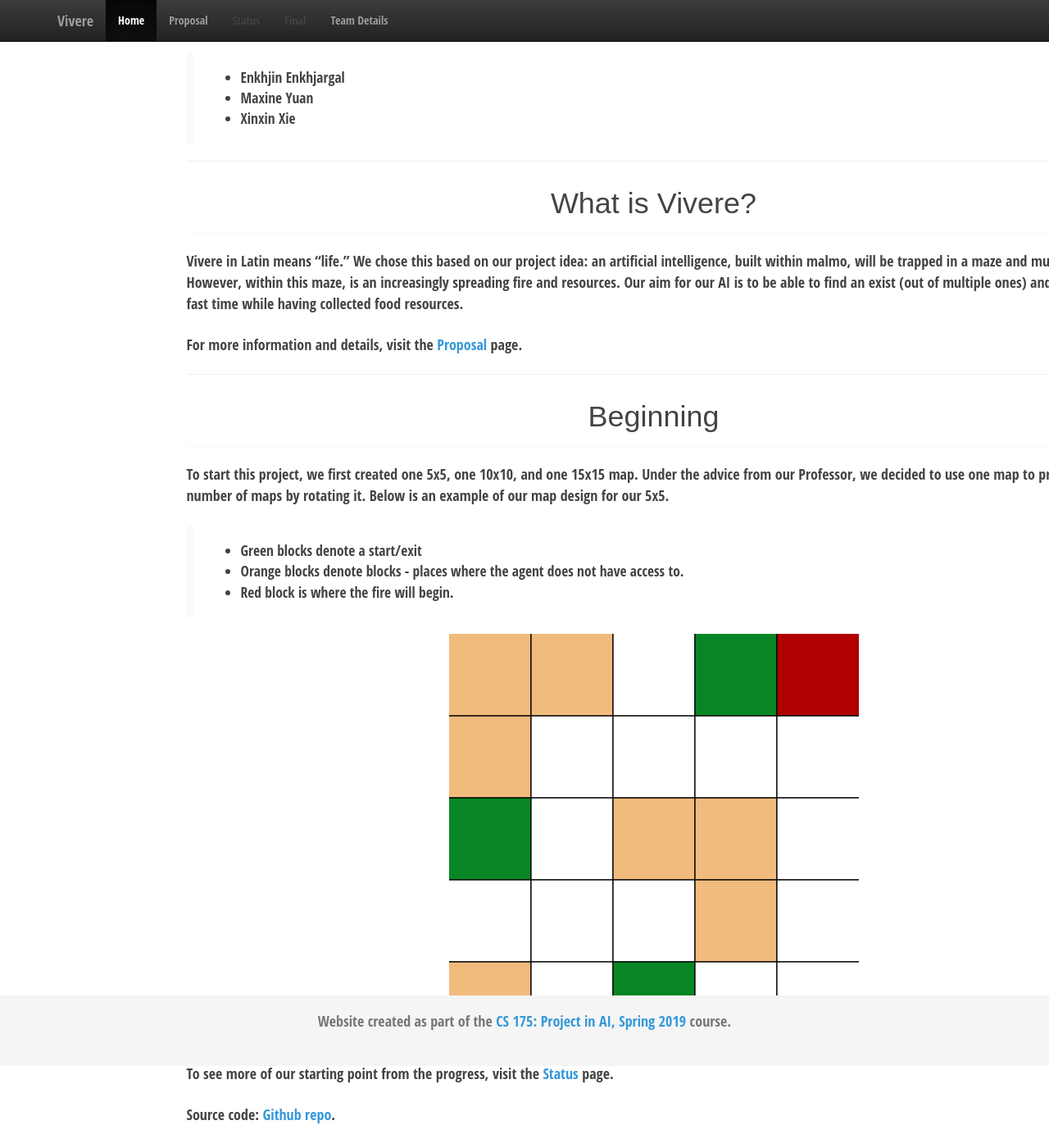
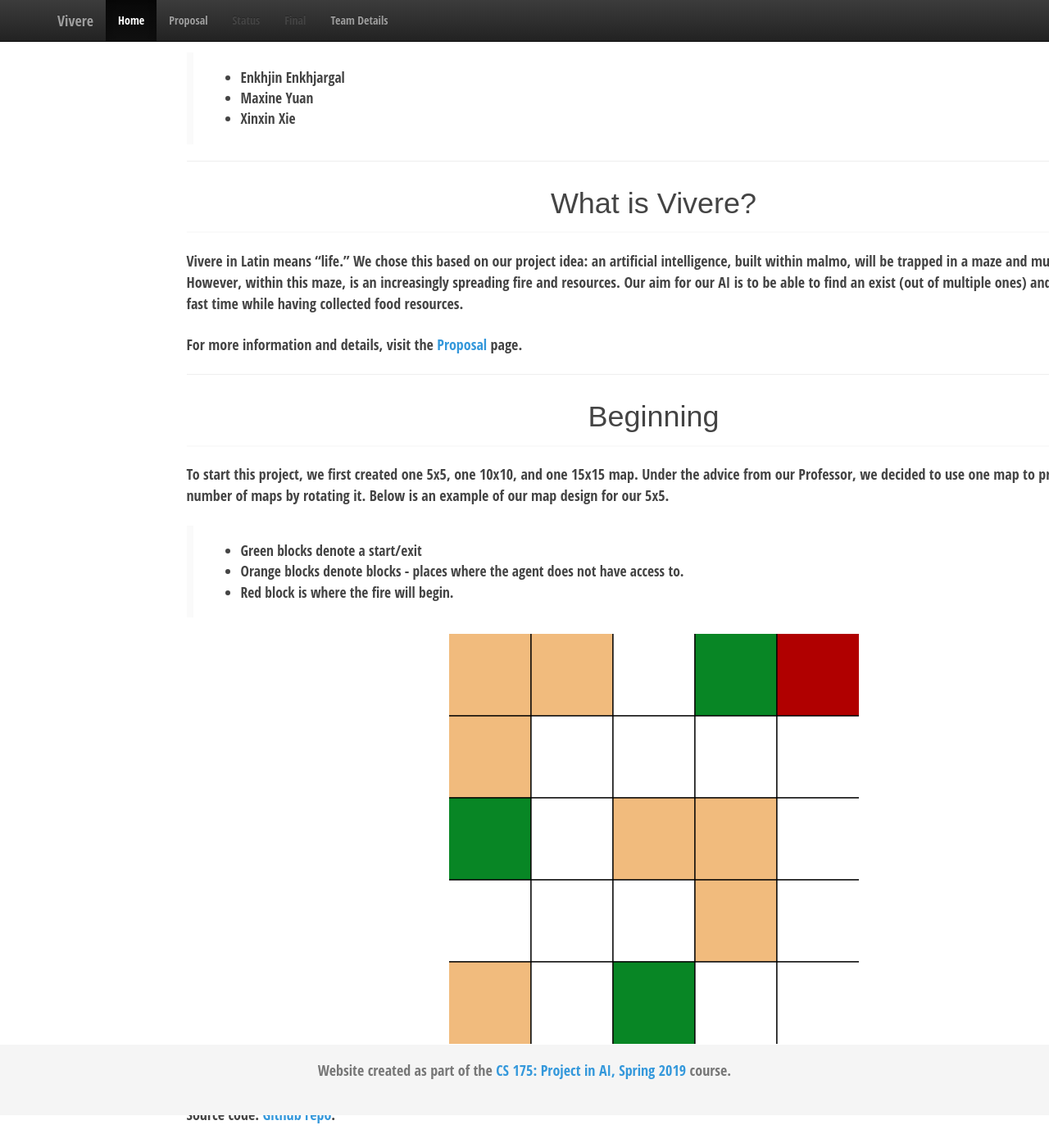
Before and after one commit to Enhjin/Vivere, a Jekyll site: the page built from docs/index.md, in a window 1280 px wide and 1400 px high, scrolled down 573 px. Shown: the whole window at 82% size. Built offline with Jekyll 4.4.1, drawn with Linux system fonts in a browser that asks for light colours.

Commit message:
Update custom.css

```diff
--- a/docs/css/custom.css
+++ b/docs/css/custom.css
@@ -20,7 +20,7 @@ body {
   background-color: #f5f5f5;
   margin-left: auto;
   margin-right: auto;
-  margin-bottom: 100px;
+  margin-bottom: 40px;
   text-align: center;
 }
 
```
